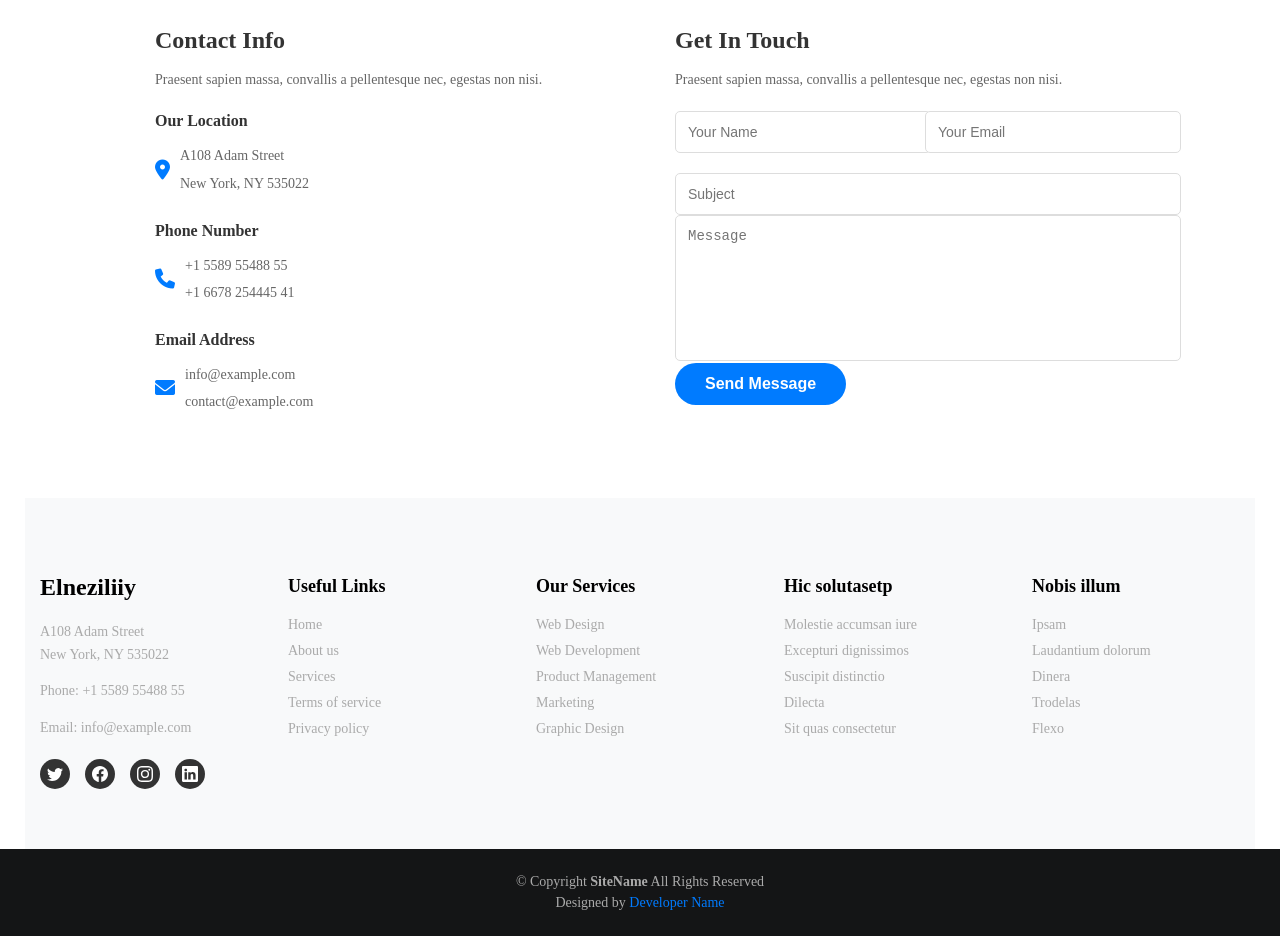
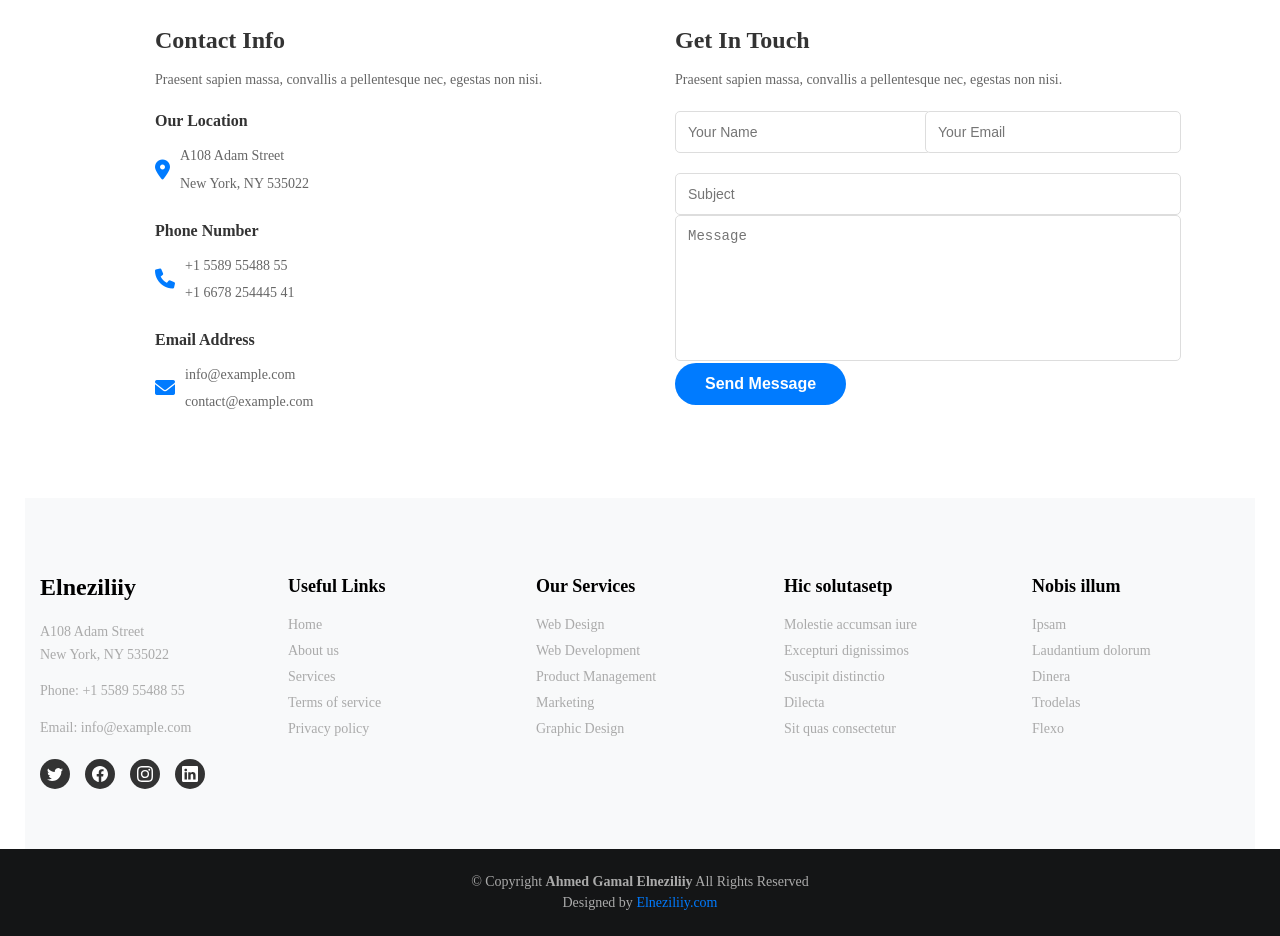
Before and after one commit to AhmedElneziliiy/Landing-Page, a plain HTML site: page index.html in a window 1280 px wide. Shown: the part 7145-8081 px from the top of the page. Drawn offline with Linux system fonts and the light colour scheme.

Commit message:
change copy rights

```diff
--- a/index.html
+++ b/index.html
@@ -694,8 +694,8 @@
   </footer>
 
   <div class="copyright">
-    <p>© Copyright <strong>SiteName</strong> All Rights Reserved</p>
-    <p>Designed by <a href="#">Developer Name</a></p>
+    <p>© Copyright <strong>Ahmed Gamal Elneziliiy</strong> All Rights Reserved</p>
+    <p>Designed by <a href="#">Elneziliiy.com</a></p>
   </div>
 </body>
 </html>
```
